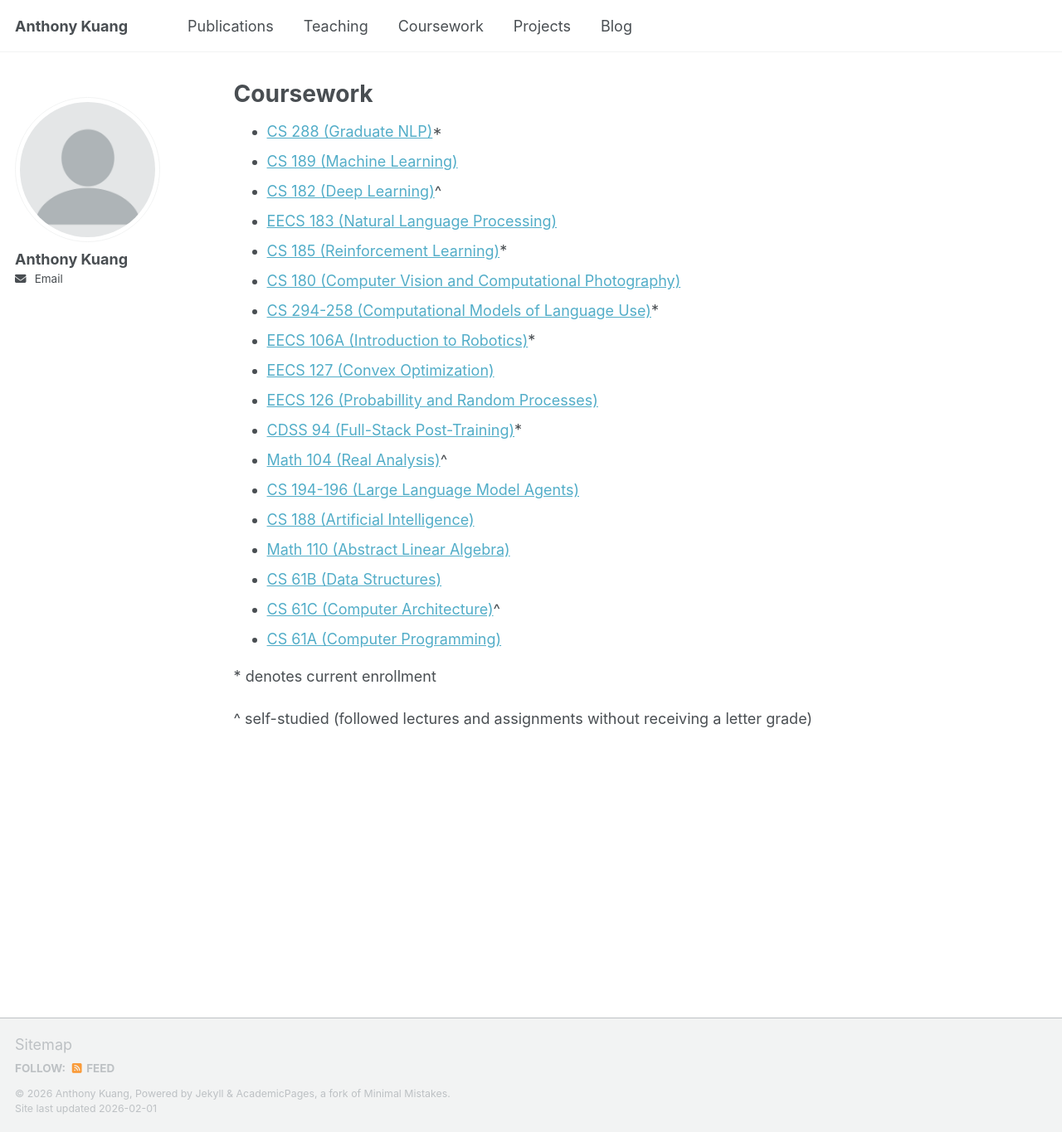
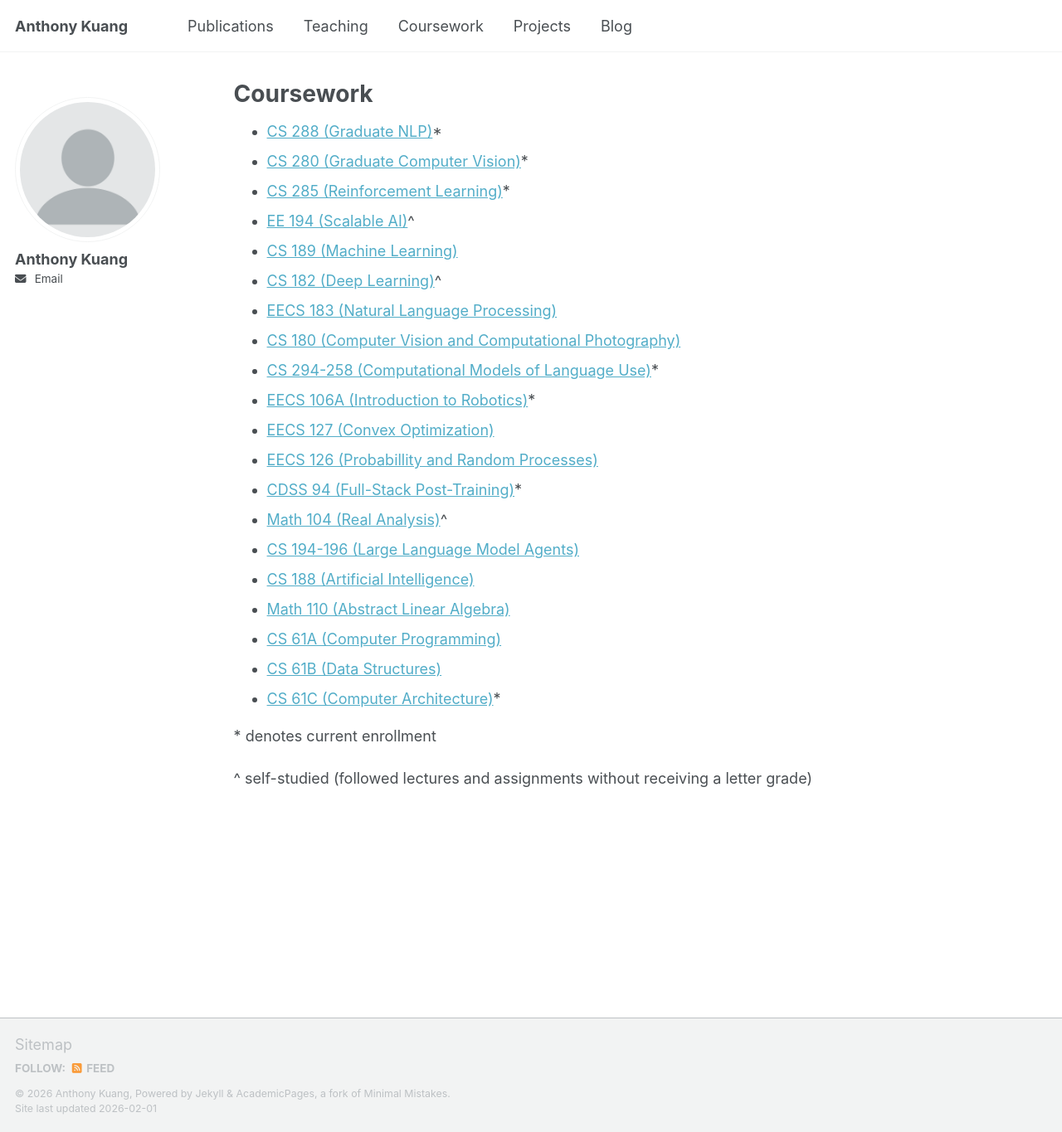
Before and after one commit to zhuojiekuang/zhuojiekuang.github.io, a Jekyll site: the page built from _pages/coursework.md, in a window 1280 px wide and 1365 px high. Shown: the whole window at 83% size. Built offline with Jekyll 4.4.1, drawn with Linux system fonts in a browser that asks for light colours; a script that is not in the unit is left out.

Commit message:
Update coursework.md

```diff
--- a/_pages/coursework.md
+++ b/_pages/coursework.md
@@ -6,10 +6,12 @@ author_profile: true
 ---
 
 - [CS 288 (Graduate NLP)](https://cal-cs288.github.io/sp26/)*
+- [CS 280 (Graduate Computer Vision)](https://cs280-berkeley.github.io/)*
+- [CS 285 (Reinforcement Learning)](https://rail.eecs.berkeley.edu/deeprlcourse/)*
+- [EE 194 (Scalable AI)](https://scalable-ai.eecs.berkeley.edu/)^
 - [CS 189 (Machine Learning)](https://eecs189.org/)
 - [CS 182 (Deep Learning)](https://eecs182.org)^
 - [EECS 183 (Natural Language Processing)](https://cal-nlp-class.github.io/fa25/)
-- [CS 185 (Reinforcement Learning)](https://rail.eecs.berkeley.edu/deeprlcourse/)*
 - [CS 180 (Computer Vision and Computational Photography)](https://cal-cs180.github.io)
 - [CS 294-258 (Computational Models of Language Use)](https://www.alanesuhr.com/294_sp24.html)*
 - [EECS 106A (Introduction to Robotics)](https://www2.eecs.berkeley.edu/Courses/EECSC106A/)*
@@ -20,9 +22,9 @@ author_profile: true
 - [CS 194-196 (Large Language Model Agents)](https://rdi.berkeley.edu/agentic-ai)
 - [CS 188 (Artificial Intelligence)](https://www2.eecs.berkeley.edu/Courses/CS188/)
 - [Math 110 (Abstract Linear Algebra)](https://undergraduate.catalog.berkeley.edu/courses/1145111)
+- [CS 61A (Computer Programming)](https://cs61a.org)
 - [CS 61B (Data Structures)](https://datastructur.es)
-- [CS 61C (Computer Architecture)](https://cs61c.org)^
-- [CS 61A (Computer Programming)](https://cs61a.org)
+- [CS 61C (Computer Architecture)](https://cs61c.org)*
 
 
 \* denotes current enrollment
```
